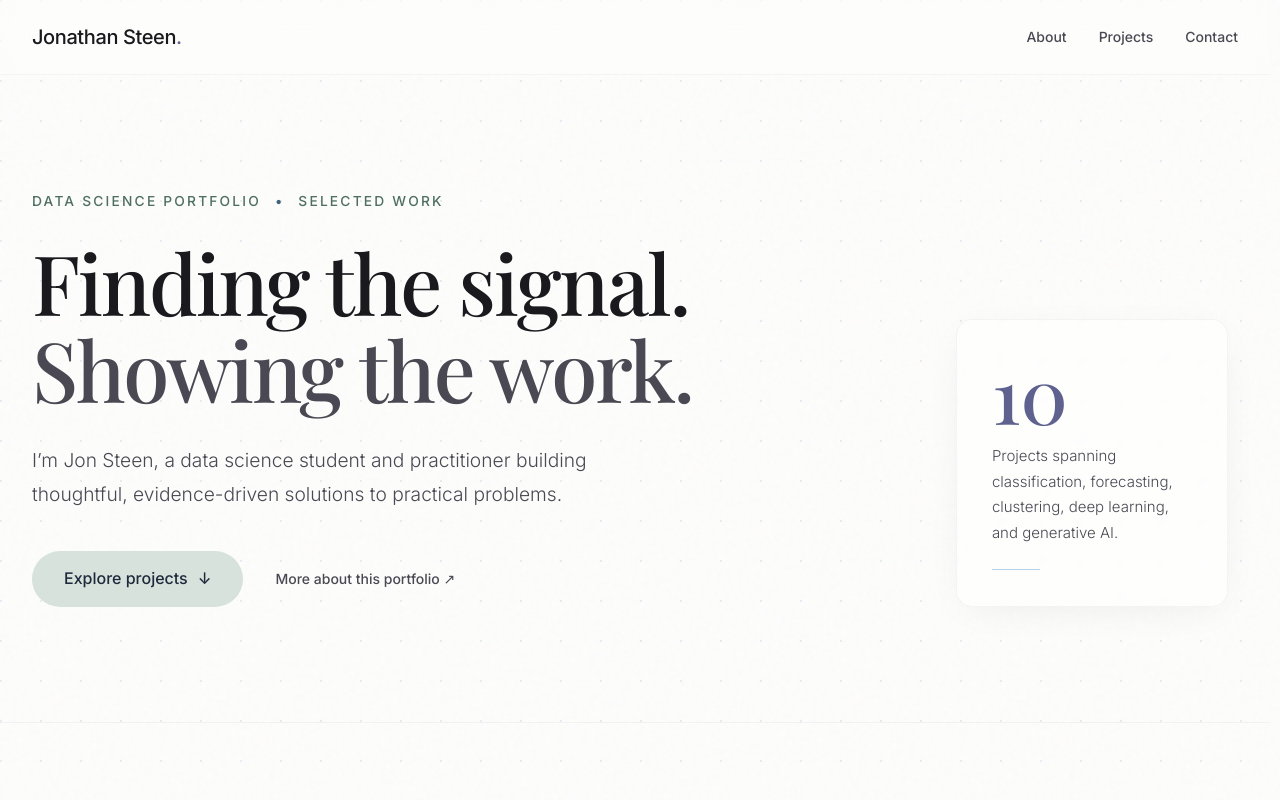
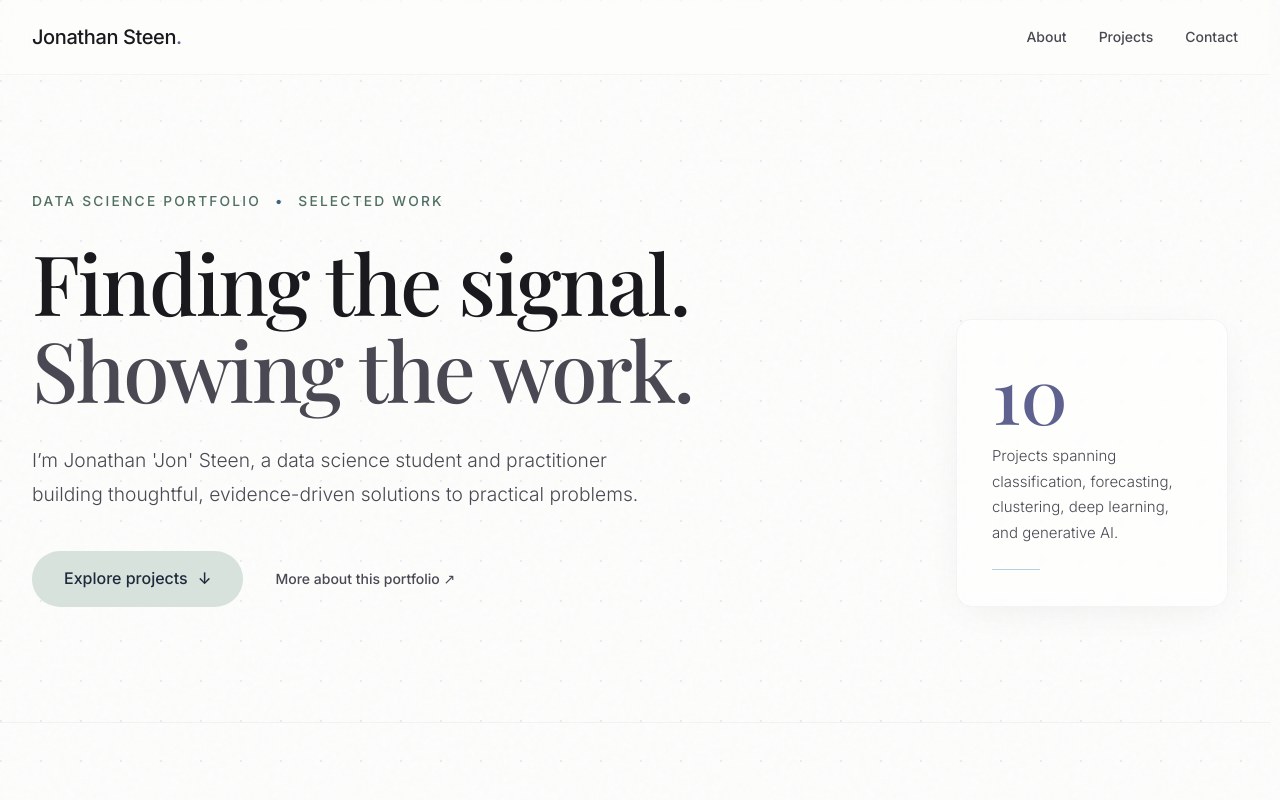
Before and after one commit to therightjon/data-science-portfolio, a plain HTML site: page index.html in a window 1280 px wide. Shown: the top 800 px of the page. Drawn offline with nearby package versions, Linux system fonts and the light colour scheme; a web font is replaced by a local one.

Commit message:
Update introduction text in hero section

```diff
--- a/index.html
+++ b/index.html
@@ -41,7 +41,7 @@
       <div class="hero-copy reveal">
         <p class="eyebrow">Data Science Portfolio <span>•</span> Selected Work</p>
         <h1 id="hero-title">Finding the signal.<br><em>Showing the work.</em></h1>
-        <p class="hero-intro">I’m Jon Steen, a data science student and practitioner building thoughtful, evidence-driven solutions to practical problems.</p>
+        <p class="hero-intro">I’m Jonathan 'Jon' Steen, a data science student and practitioner building thoughtful, evidence-driven solutions to practical problems.</p>
         <div class="hero-actions">
           <a class="button button-primary" href="#projects">Explore projects <span aria-hidden="true">↓</span></a>
           <a class="text-link" href="#about">More about this portfolio <span aria-hidden="true">↗</span></a>
```
